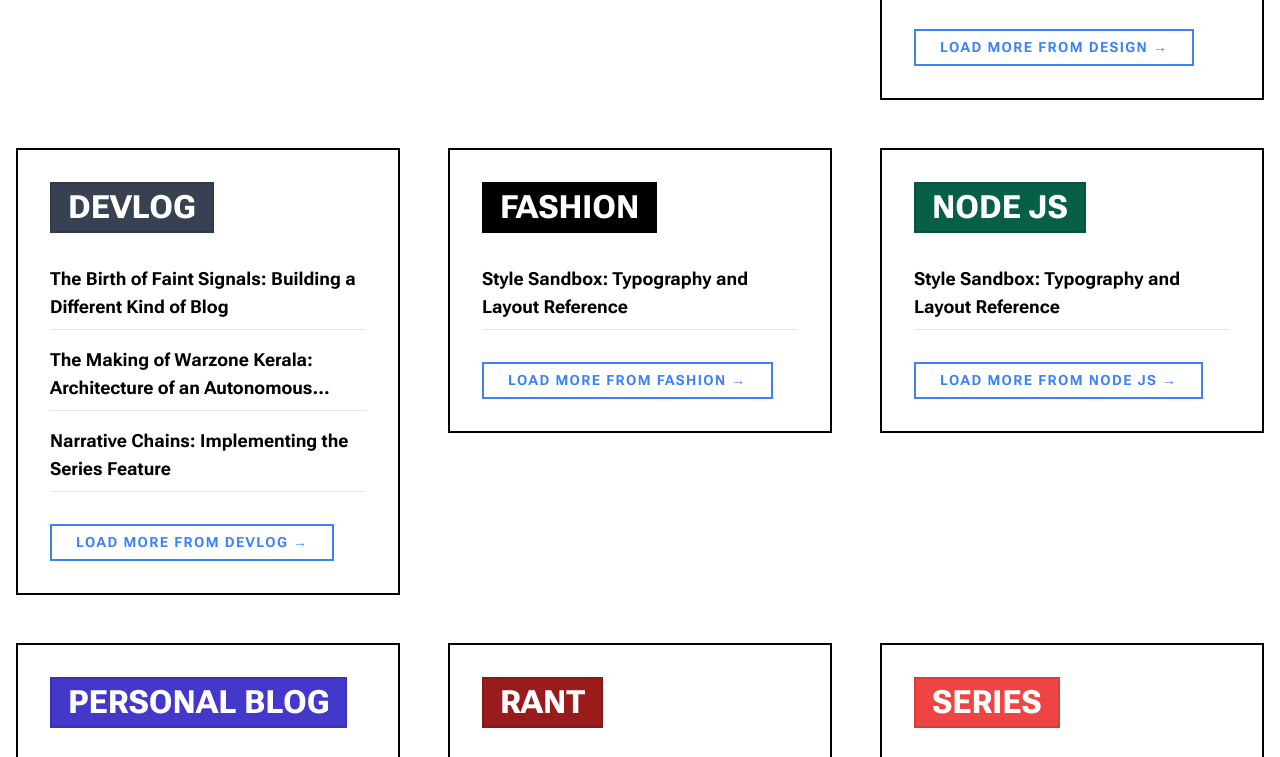
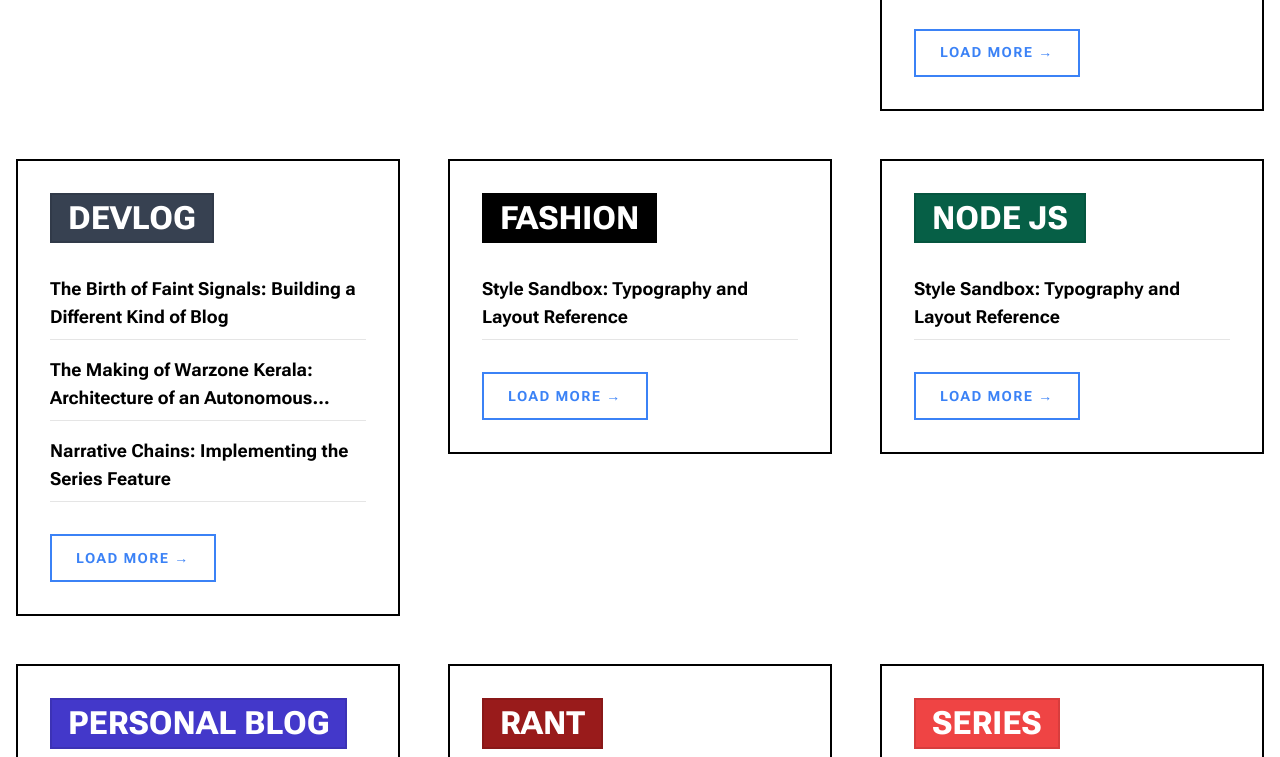
Before and after one commit to vajahath/vajahath.github.io, an Astro site: page /tags in a window 1280 px wide. Shown: the part 721-1478 px from the top of the page. Built offline with nearby package versions, Linux system fonts and the light colour scheme; Astro itself is replaced by a stand-in of ours; some packages are replaced by stand-ins of ours.

Commit message:
fix(design): keep LOAD MORE labels on one line [skip ci]
Long tag names wrapped the button to two lines and left the tags grid
ragged. The card header already names the tag, so the button drops it and
carries the full label in aria-label instead.

Co-Authored-By: Claude Fable 5.1 <noreply@anthropic.com>

```diff
--- a/src/pages/tags/index.astro
+++ b/src/pages/tags/index.astro
@@ -80,9 +80,10 @@ const tagsWithPosts = tags
                                     href={`/tags/${tagData.name
                                         .toLowerCase()
                                         .replace(/\s+/g, "-")}/`}
-                                    class="m3-label-large text-brand-blue font-black border-2 border-brand-blue px-6 py-2 self-start hover:bg-brand-blue hover:text-white transition-all"
+                                    class="m3-touch-target m3-label-large text-brand-blue font-black border-2 border-brand-blue px-6 py-2 self-start whitespace-nowrap hover:bg-brand-blue hover:text-white transition-all"
+                                    aria-label={`Load more from ${tagData.name}`}
                                 >
-                                    LOAD MORE FROM {tagData.name} →
+                                    LOAD MORE →
                                 </a>
                             </div>
                         );
```
